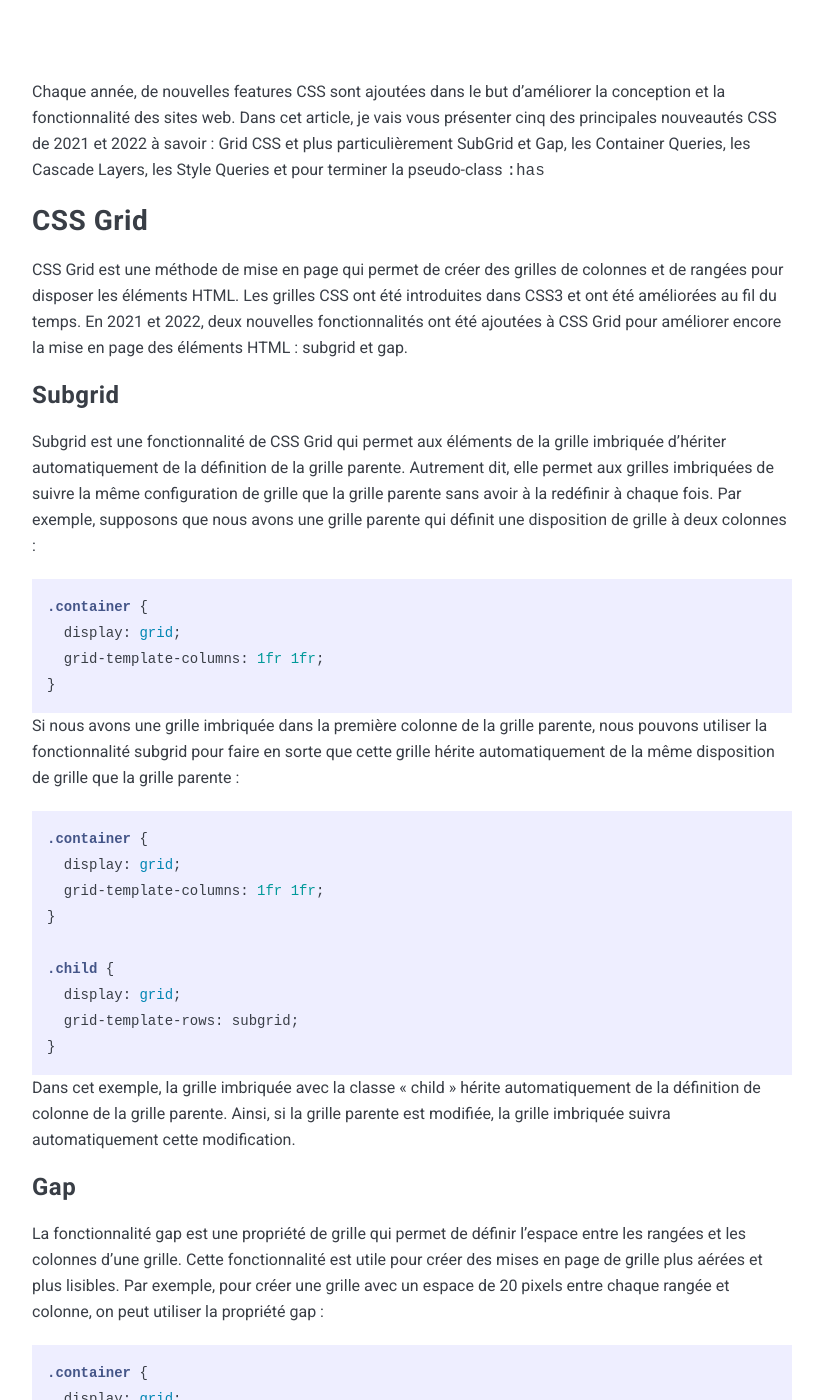
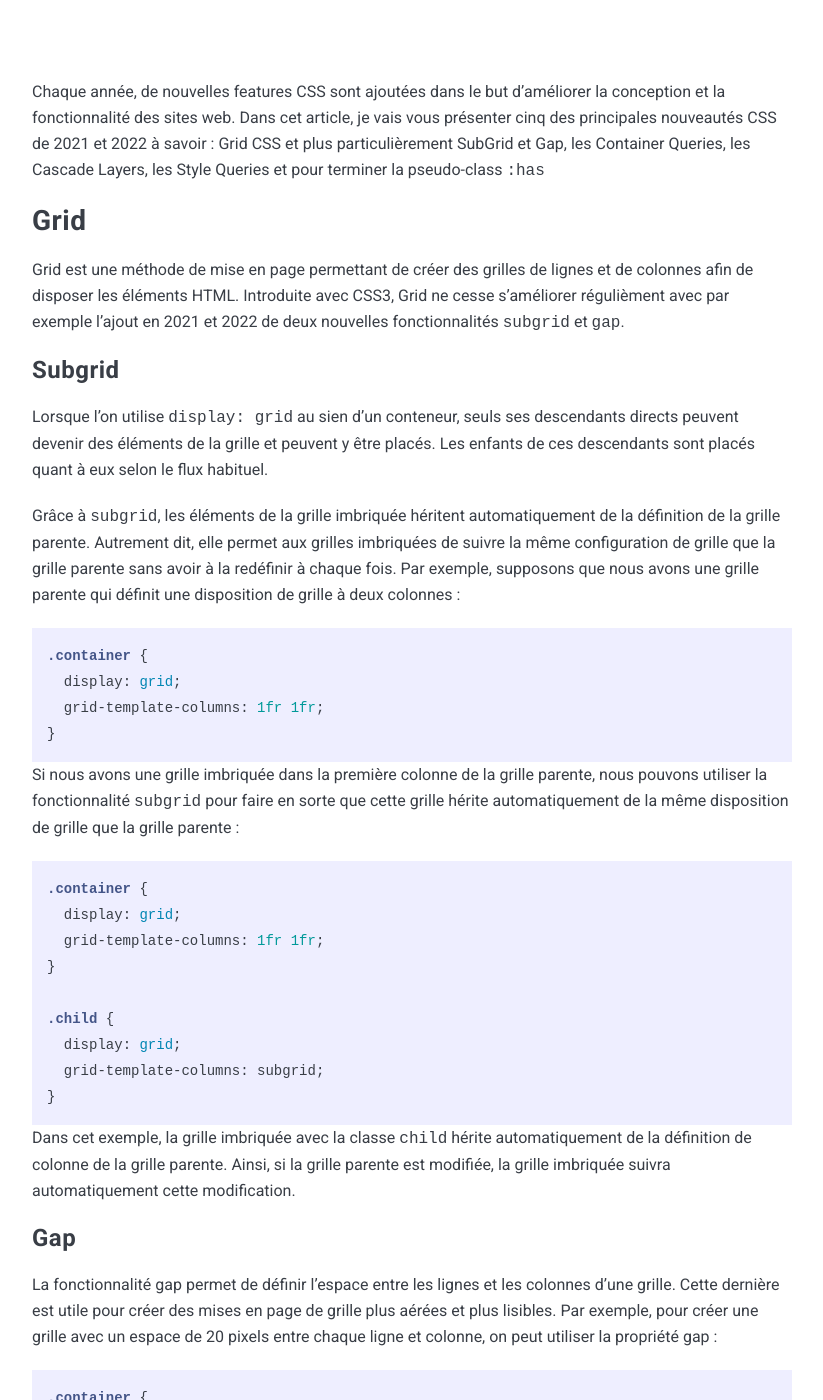
Before and after one commit to Flower-dev/Flower-dev.github.io, a Jekyll site: the page built from _posts/2023-02-19-css.md, in a window 1280 px wide and 1400 px high, scrolled down 1114 px. Shown: the whole window, without its empty margins (228-1051 px from the left). Built offline with Jekyll 4.4.1, drawn with Linux system fonts in a browser that asks for light colours; nearby versions of some CDN libraries; some of the changed text lies outside the part shown.

Commit message:
relecture partie Grid

````diff
--- a/_posts/2023-02-19-css.md
+++ b/_posts/2023-02-19-css.md
@@ -9,13 +9,15 @@ tags:   CSS
 Chaque année, de nouvelles features CSS sont ajoutées dans le but d'améliorer la conception et la fonctionnalité des sites web. Dans cet article, je vais vous présenter cinq des principales nouveautés CSS de 2021 et 2022 à savoir : Grid CSS et plus particulièrement SubGrid et Gap, les Container Queries, les Cascade Layers, les Style Queries et pour terminer la pseudo-class `:has`
 
 
-## CSS Grid
+## Grid
 
-CSS Grid est une méthode de mise en page qui permet de créer des grilles de colonnes et de rangées pour disposer les éléments HTML. Les grilles CSS ont été introduites dans CSS3 et ont été améliorées au fil du temps. En 2021 et 2022, deux nouvelles fonctionnalités ont été ajoutées à CSS Grid pour améliorer encore la mise en page des éléments HTML : subgrid et gap.
+Grid est une méthode de mise en page permettant de créer des grilles de lignes et de colonnes afin de disposer les éléments HTML. Introduite avec CSS3, Grid ne cesse s'améliorer régulièment avec par exemple l'ajout en 2021 et 2022 de deux nouvelles fonctionnalités `subgrid` et `gap`.
 
 ### Subgrid
 
-Subgrid est une fonctionnalité de CSS Grid qui permet aux éléments de la grille imbriquée d'hériter automatiquement de la définition de la grille parente. Autrement dit, elle permet aux grilles imbriquées de suivre la même configuration de grille que la grille parente sans avoir à la redéfinir à chaque fois.
+Lorsque l'on utilise `display: grid` au sien d'un conteneur, seuls ses descendants directs peuvent devenir des éléments de la grille et peuvent y être placés. Les enfants de ces descendants sont placés quant à eux selon le flux habituel.
+
+Grâce à `subgrid`, les éléments de la grille imbriquée héritent automatiquement de la définition de la grille parente. Autrement dit, elle permet aux grilles imbriquées de suivre la même configuration de grille que la grille parente sans avoir à la redéfinir à chaque fois.
 Par exemple, supposons que nous avons une grille parente qui définit une disposition de grille à deux colonnes :
 
 ```css
@@ -25,7 +27,7 @@ Par exemple, supposons que nous avons une grille parente qui définit une dispos
 }
 ```
 
-Si nous avons une grille imbriquée dans la première colonne de la grille parente, nous pouvons utiliser la fonctionnalité subgrid pour faire en sorte que cette grille hérite automatiquement de la même disposition de grille que la grille parente :
+Si nous avons une grille imbriquée dans la première colonne de la grille parente, nous pouvons utiliser la fonctionnalité `subgrid` pour faire en sorte que cette grille hérite automatiquement de la même disposition de grille que la grille parente :
 
 ```css
 .container {
@@ -35,16 +37,16 @@ Si nous avons une grille imbriquée dans la première colonne de la grille paren
 
 .child {
   display: grid;
-  grid-template-rows: subgrid;
+  grid-template-columns: subgrid;
 }
 ```
 
-Dans cet exemple, la grille imbriquée avec la classe « child » hérite automatiquement de la définition de colonne de la grille parente. Ainsi, si la grille parente est modifiée, la grille imbriquée suivra automatiquement cette modification.
+Dans cet exemple, la grille imbriquée avec la classe `child` hérite automatiquement de la définition de colonne de la grille parente. Ainsi, si la grille parente est modifiée, la grille imbriquée suivra automatiquement cette modification.
 
 ### Gap
 
-La fonctionnalité gap est une propriété de grille qui permet de définir l'espace entre les rangées et les colonnes d'une grille. Cette fonctionnalité est utile pour créer des mises en page de grille plus aérées et plus lisibles.
-Par exemple, pour créer une grille avec un espace de 20 pixels entre chaque rangée et colonne, on peut utiliser la propriété gap :
+La fonctionnalité gap permet de définir l'espace entre les lignes et les colonnes d'une grille. Cette dernière est utile pour créer des mises en page de grille plus aérées et plus lisibles.
+Par exemple, pour créer une grille avec un espace de 20 pixels entre chaque ligne et colonne, on peut utiliser la propriété gap :
 
 ```css
 .container {
@@ -56,7 +58,7 @@ Par exemple, pour créer une grille avec un espace de 20 pixels entre chaque ran
 
 Dans cet exemple, l'espace entre chaque colonne et chaque rangée est défini à 20 pixels.
 
-Pour conclure sur cette premère partie, les fonctionnalités subgrid et gap de CSS Grid améliorent considérablement la flexibilité et la fonctionnalité de la mise en page des éléments HTML.
+Pour conclure sur cette premère partie, les fonctionnalités `subgrid` et `gap` de Grid améliorent la flexibilité et la fonctionnalité de la mise en page des éléments HTML.
 
 ## Les Container Queries
 
````
